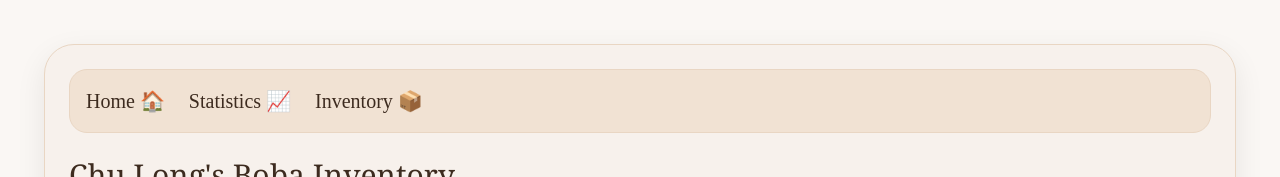
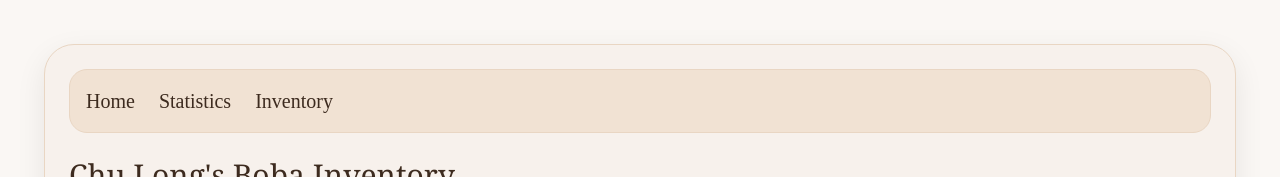
Before and after one commit to CarterDo145/Inventory-App, a React (Vite) app in the folder frontend/frontend-react/: page / in a window 1280 px wide. Shown: the top 177 px of the page. Built offline with nearby package versions, Linux system fonts and the light colour scheme; no server answers.

Commit message:
small improvements to design

```diff
--- a/frontend/frontend-react/src/App.jsx
+++ b/frontend/frontend-react/src/App.jsx
@@ -125,9 +125,9 @@ function App() {
         <div className="max-w-7xl mx-auto bg-[#F7F1EC] rounded-[30px] p-6 border border-[#E9D6C3] shadow-[0_10px_30px_rgba(0,0,0,0.08)]">
           {/*header*/}
           <div className="bg-[#F1E2D3] rounded-[18px] h-16 flex items-center px-4 gap-6 border border-[#E9D6C3]">
-            <div className="text-[#3D2B1F] font-[Times_New_Roman] text-xl cursor-pointer">Home 🏠</div>
-            <div className="text-[#3D2B1F] font-[Times_New_Roman] text-xl cursor-pointer">Statistics 📈</div>
-            <div className="text-[#3D2B1F] font-[Times_New_Roman] text-xl cursor-pointer">Inventory 📦</div>
+            <div className="text-[#3D2B1F] font-[Times_New_Roman] text-xl cursor-pointer">Home</div>
+            <div className="text-[#3D2B1F] font-[Times_New_Roman] text-xl cursor-pointer">Statistics</div>
+            <div className="text-[#3D2B1F] font-[Times_New_Roman] text-xl cursor-pointer">Inventory</div>
           </div>
 
 
```
